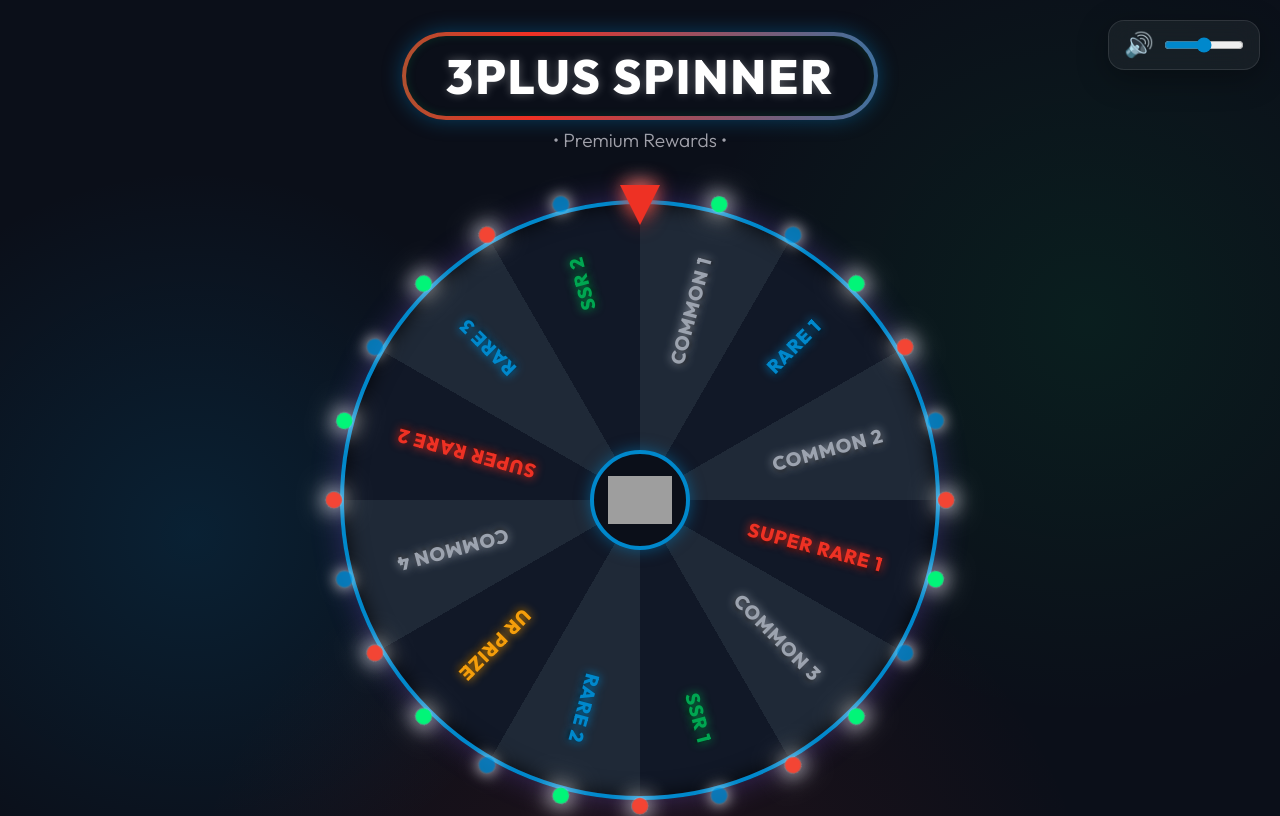
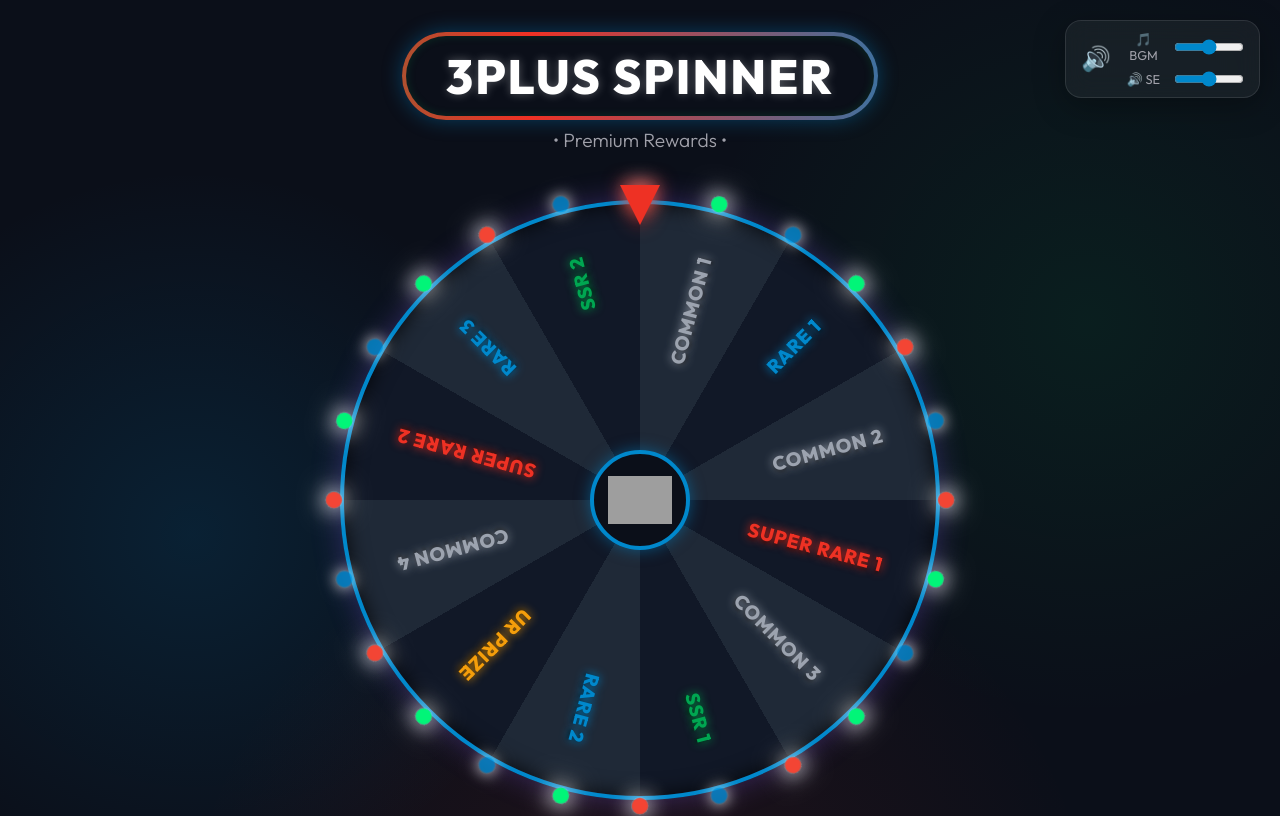
Before and after one commit to milocaster/3plus-Spinner, a React (Vite) app: page / in a window 1280 px wide. Shown: the top 816 px of the page. Built offline with nearby package versions, Linux system fonts and the light colour scheme; grey boxes are pictures that could not be loaded.

Commit message:
Update: Separate BGM/SE volume controls and CH3Plus Favicon

```diff
--- a/index.html
+++ b/index.html
@@ -2,7 +2,7 @@
 <html lang="en">
   <head>
     <meta charset="UTF-8" />
-    <link rel="icon" type="image/svg+xml" href="/favicon.svg" />
+    <link rel="icon" type="image/x-icon" href="/favicon.ico" />
     <meta name="viewport" content="width=device-width, initial-scale=1.0, maximum-scale=1.0, user-scalable=no" />
     <title>3plus-spinner</title>
   </head>
--- a/src/components/AudioControls.css
+++ b/src/components/AudioControls.css
@@ -22,8 +22,26 @@
   transform: scale(1.1);
 }
 
+.sliders-container {
+  display: flex;
+  flex-direction: column;
+  gap: 8px;
+}
+
+.slider-group {
+  display: flex;
+  align-items: center;
+  gap: 8px;
+}
+
+.slider-label {
+  font-size: 0.8rem;
+  color: #a1a1aa;
+  width: 45px;
+}
+
 .volume-slider {
-  width: 80px;
+  width: 70px;
   cursor: pointer;
   accent-color: var(--primary-color);
 }
--- a/src/components/AudioControls.tsx
+++ b/src/components/AudioControls.tsx
@@ -1,23 +1,35 @@
-import React, { useState, useEffect } from 'react';
-import { setMute, setVolume, initAudio } from '../utils/audio';
+import React, { useState } from 'react';
+import { setMute, setBgmVolume, setSeVolume, initAudio } from '../utils/audio';
 import './AudioControls.css';
 
 const AudioControls: React.FC = () => {
   const [muted, setMutedState] = useState(false);
-  const [volume, setVolumeState] = useState(0.5);
+  const [bgmVol, setBgmVolState] = useState(0.5);
+  const [seVol, setSeVolState] = useState(0.5);
 
   const handleMuteToggle = () => {
-    initAudio(); // ensure audio ctx is started if they click mute first
+    initAudio();
     const newMuted = !muted;
     setMutedState(newMuted);
     setMute(newMuted);
   };
 
-  const handleVolumeChange = (e: React.ChangeEvent<HTMLInputElement>) => {
-    initAudio(); // ensure audio ctx is started
+  const handleBgmChange = (e: React.ChangeEvent<HTMLInputElement>) => {
+    initAudio();
     const newVol = parseFloat(e.target.value);
-    setVolumeState(newVol);
-    setVolume(newVol);
+    setBgmVolState(newVol);
+    setBgmVolume(newVol);
+    if (muted && newVol > 0) {
+      setMutedState(false);
+      setMute(false);
+    }
+  };
+
+  const handleSeChange = (e: React.ChangeEvent<HTMLInputElement>) => {
+    initAudio();
+    const newVol = parseFloat(e.target.value);
+    setSeVolState(newVol);
+    setSeVolume(newVol);
     if (muted && newVol > 0) {
       setMutedState(false);
       setMute(false);
@@ -29,15 +41,26 @@ const AudioControls: React.FC = () => {
       <button className="mute-btn" onClick={handleMuteToggle}>
         {muted ? '🔇' : '🔊'}
       </button>
-      <input
-        type="range"
-        min="0"
-        max="1"
-        step="0.05"
-        value={muted ? 0 : volume}
-        onChange={handleVolumeChange}
-        className="volume-slider"
-      />
+      <div className="sliders-container">
+        <div className="slider-group">
+          <span className="slider-label">🎵 BGM</span>
+          <input
+            type="range" min="0" max="1" step="0.05"
+            value={muted ? 0 : bgmVol}
+            onChange={handleBgmChange}
+            className="volume-slider"
+          />
+        </div>
+        <div className="slider-group">
+          <span className="slider-label">🔊 SE</span>
+          <input
+            type="range" min="0" max="1" step="0.05"
+            value={muted ? 0 : seVol}
+            onChange={handleSeChange}
+            className="volume-slider"
+          />
+        </div>
+      </div>
     </div>
   );
 };
--- a/src/utils/audio.ts
+++ b/src/utils/audio.ts
@@ -2,20 +2,20 @@
 
 const AudioContext = window.AudioContext || (window as any).webkitAudioContext;
 let audioCtx: AudioContext | null = null;
-let masterGain: GainNode | null = null;
+let seGainNode: GainNode | null = null;
 
 let bgmAudio: HTMLAudioElement | null = null;
-let bgmSourceNode: MediaElementAudioSourceNode | null = null;
 
 let isMuted = false;
-let currentVolume = 0.5; // 0.0 to 1.0
+let bgmVolume = 0.5; // 0.0 to 1.0
+let seVolume = 0.5; // 0.0 to 1.0
 
 export const initAudio = () => {
   if (!audioCtx) {
     audioCtx = new AudioContext();
-    masterGain = audioCtx.createGain();
-    masterGain.connect(audioCtx.destination);
-    updateVolume();
+    seGainNode = audioCtx.createGain();
+    seGainNode.connect(audioCtx.destination);
+    updateVolumes();
   }
 
   if (audioCtx.state === 'suspended') {
@@ -26,13 +26,8 @@ export const initAudio = () => {
   if (!bgmAudio) {
     bgmAudio = new Audio('/audio/Monster Reel Rush x Spin Vault Loop (Mashup).wav');
     bgmAudio.loop = true;
-    bgmAudio.crossOrigin = "anonymous"; // Needed if served from different origin, good practice
-
-    // Connect to Web Audio API
-    if (audioCtx && masterGain) {
-      bgmSourceNode = audioCtx.createMediaElementSource(bgmAudio);
-      bgmSourceNode.connect(masterGain);
-    }
+    bgmAudio.crossOrigin = "anonymous";
+    updateVolumes();
   }
 
   // Autoplay BGM
@@ -43,7 +38,7 @@ export const initAudio = () => {
 
 export const setMute = (mute: boolean) => {
   isMuted = mute;
-  updateVolume();
+  updateVolumes();
 
   if (bgmAudio) {
     if (mute) {
@@ -54,21 +49,31 @@ export const setMute = (mute: boolean) => {
   }
 };
 
-export const setVolume = (vol: number) => {
-  currentVolume = Math.max(0, Math.min(1, vol));
-  updateVolume();
+export const setBgmVolume = (vol: number) => {
+  bgmVolume = Math.max(0, Math.min(1, vol));
+  updateVolumes();
 };
 
-const updateVolume = () => {
-  if (masterGain && audioCtx) {
-    const effectiveVolume = isMuted ? 0 : currentVolume;
-    // Use exponential ramp for smoother volume changes, or set value directly
-    masterGain.gain.setTargetAtTime(effectiveVolume, audioCtx.currentTime, 0.1);
+export const setSeVolume = (vol: number) => {
+  seVolume = Math.max(0, Math.min(1, vol));
+  updateVolumes();
+};
+
+const updateVolumes = () => {
+  const effectiveBgmVolume = isMuted ? 0 : bgmVolume;
+  const effectiveSeVolume = isMuted ? 0 : seVolume;
+
+  if (bgmAudio) {
+    bgmAudio.volume = effectiveBgmVolume;
+  }
+
+  if (seGainNode && audioCtx) {
+    seGainNode.gain.setTargetAtTime(effectiveSeVolume, audioCtx.currentTime, 0.1);
   }
 };
 
 export const playTickSound = () => {
-  if (!audioCtx || !masterGain || isMuted) return;
+  if (!audioCtx || !seGainNode || isMuted) return;
 
   const osc = audioCtx.createOscillator();
   const gainNode = audioCtx.createGain();
@@ -82,14 +87,14 @@ export const playTickSound = () => {
   gainNode.gain.exponentialRampToValueAtTime(0.001, audioCtx.currentTime + 0.05);
 
   osc.connect(gainNode);
-  gainNode.connect(masterGain);
+  gainNode.connect(seGainNode);
 
   osc.start();
   osc.stop(audioCtx.currentTime + 0.05);
 };
 
 export const playWinSound = (tier: string) => {
-  if (!audioCtx || !masterGain || isMuted) return;
+  if (!audioCtx || !seGainNode || isMuted) return;
 
   const osc = audioCtx.createOscillator();
   const gainNode = audioCtx.createGain();
@@ -123,7 +128,7 @@ export const playWinSound = (tier: string) => {
   }
 
   osc.connect(gainNode);
-  gainNode.connect(masterGain);
+  gainNode.connect(seGainNode);
 };
 
 // We can simulate ticking by setting an interval that gradually slows down
```
Also changed, not shown: 1 other file (tests, documents, lock files or other folders).
